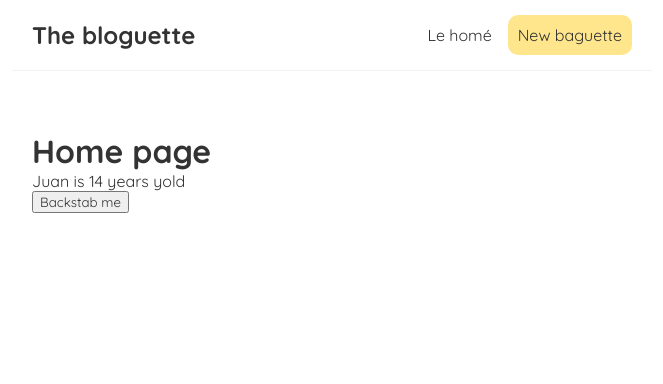
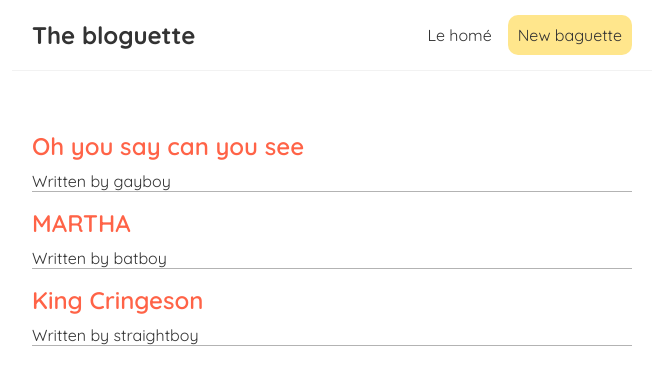
Before and after one commit to Ivan-Chaos/learning-react, a React (Create React App) app: page / in a window 1280 px wide. Shown: the top 384 px of the page, without its empty margins (308-971 px from the left). Built offline with nearby package versions, Linux system fonts and the light colour scheme.

Commit message:
#10 Printing list of posts

```diff
--- a/src/Home.js
+++ b/src/Home.js
@@ -1,20 +1,20 @@
 import { useState } from "react";
 
 const Home = () => {
-
-    const handleClick=()=>{
-        setName("Jebediah");
-        setAge(age+1);
-    }
-
-    const [name, setName]=useState("Juan");
-    const [age, setAge]=useState(14);
+    const [blogs, setBlogs]=useState([
+        {title: 'Oh you say can you see', body: 'by the dawn of new light', author: 'gayboy', id: '1'},
+        {title: 'MARTHA', body: 'WHY DID YOU SAY THAT NAME', author: 'batboy', id: '2'},
+        {title: 'King Cringeson', body: 'Jojo is gay', author: 'straightboy', id: '3'}
+    ]);
 
     return (
         <div className="home">
-            <h1>Home page</h1>
-            <p>{name} is {age} years yold</p>
-            <button onClick={ () => { handleClick(); }}>Backstab me</button>
+            {blogs.map((blog)=>(
+                <div className="blog-preview" key={blog.id}>
+                    <h2>{blog.title}</h2>
+                    <p>Written by {blog.author}</p>
+                </div>
+            ))}
         </div>
      );
 }
--- a/src/index.css
+++ b/src/index.css
@@ -33,3 +33,14 @@
   margin: 40px auto;
   padding: 20px;
 }
+
+.blog-preview {
+  margin-bottom: 1em;
+  border-bottom: 1px solid rgb(179, 179, 179);
+}
+
+.blog-preview h2{
+  color:tomato;
+  font-weight: 600;
+  margin-bottom: 10px;
+}
```
